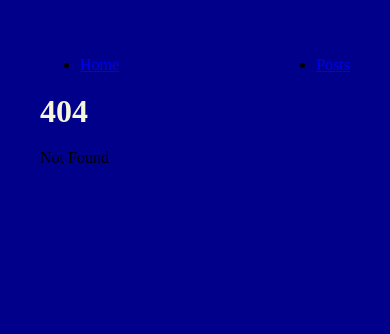
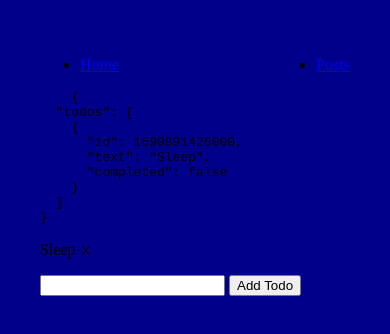
Before and after one commit to Cod3Andy/SvelteKit-Course, a SvelteKit app: page /todos in a window 390 px wide. Before the commit this address had no page. Shown: the top 334 px of the page. Built offline with nearby package versions, Linux system fonts and the light colour scheme.

Commit message:
workingWithFormsUsingAPIBreakpoints

```diff
--- /dev/null
+++ b/src/lib/server/database.ts
@@ -0,0 +1,34 @@
+type Todo = {
+    id: number
+    text: string
+    completed: boolean
+}
+
+let todos: Todo[] = [
+    {
+        id: Date.now(),
+        text: 'Sleep',
+        completed: false
+    },
+];
+
+export function getTodos(){
+    return todos;
+};
+
+export function addTodo(text:string){
+    const todo: Todo = {
+    id: Date.now(),
+    text,
+    completed: false
+    };
+    todos.push(todo);
+};
+
+export function removeTodo(id:number){
+    todos = todos.filter((todo)=> todo.id !== id)
+};
+
+export function clearTodos() {
+    todos = [];
+};
--- a/src/routes/api/posts/+server.ts
+++ b/src/routes/api/posts/+server.ts
@@ -3,14 +3,13 @@ import type { RequestHandler } from "./$types";
 
 import db from '$lib/database';
 
-export const GET: RequestHandler = async (event) => {
+export const GET: RequestHandler = async ({ url }) => {
+    const limit = Number(url.searchParams.get('limit') ?? 30);
+    const order = url.searchParams.get('order') ?? 'asc';
+
     const posts = await db.post.findMany({
-        take: Math.round(Math.random() * 30),
+        orderBy: {id: order},
+        take: limit
     });
-
-    event.setHeaders({
-        'Cache-Control': 'public, max-age=0, s-maxage=60',
-    });
-
     return json(posts);
 };
--- a/src/routes/posts/[slug]/+page.server.ts
+++ b/src/routes/posts/[slug]/+page.server.ts
@@ -2,7 +2,8 @@ export type { PageServerLoad } from "./$types";
 import db from '$lib/database';
 import { error } from "@sveltejs/kit";
 
-export const load: PageServerLoad = async ({ params }) => {
+export const load: PageServerLoad = async ({ params, parent }) => {
+    const parentData = await parent();
     const post = await db.post.findUnique({
         where: { slug: params.slug }
     });
--- /dev/null
+++ b/src/routes/todos/+page.server.ts
@@ -0,0 +1,8 @@
+import type { PageServerLoad } from './$types';
+
+import { getTodos } from '$lib/server/database';
+
+export const load: PageServerLoad = async () => {
+    const todos = getTodos();
+    return { todos };
+};
--- /dev/null
+++ b/src/routes/todos/+page.svelte
@@ -0,0 +1,94 @@
+<script lang="ts">
+	import { invalidate, invalidateAll } from '$app/navigation';
+    import type { PageData } from './$types';
+
+    type Data = {
+    success: boolean
+    errors: Record<string, string>
+    };
+
+    export let data: PageData;
+
+    let form: Data;
+
+    async function addTodo(event: Event){
+        const formEl = event.target as HTMLFormElement;
+        const data = new FormData(formEl);
+
+        const response = await fetch(formEl.action, {
+            method: 'POST',
+            body: data,
+        });
+        const responseData = await response.json();
+
+        form = responseData;
+
+        formEl.reset();
+
+        await invalidateAll();
+    };
+
+    async function removeTodo(event: Event){
+        const formEl = event.target as HTMLFormElement;
+        const data = new FormData(formEl);
+
+        const response = await fetch(formEl.action, {
+            method: 'DELETE',
+            body: data,
+        });
+
+        await invalidateAll();
+    };
+</script>
+
+<pre>
+    {JSON.stringify(data, null, 2)}
+</pre>
+
+<ul>
+    {#each data.todos as todo}
+        <li>
+            <span>{todo.text}</span>
+            <form on:submit|preventDefault={removeTodo} method="POST">
+                <input type="hidden" name="id" value={todo.id}/>
+                <button class="delete" type="submit">X</button>
+            </form>
+        </li>
+    {/each}
+</ul>
+
+<form on:submit|preventDefault={addTodo} method="POST">
+    <input type="text" name="todo"/>
+    {#if form?.errors?.todo}
+        <p class="error">This field is required</p>
+    {/if}
+    <button type="submit">Add Todo</button>
+</form>
+
+{#if form?.success}
+    <p>Added todo!</p>
+{/if}
+
+<style>
+    ul{
+        padding: 0;
+    }
+    li{
+        display: flex;
+        justify-content: space-between;
+        align-items: center;
+    }
+
+    span{
+        text-transform: capitalize;
+    }
+
+    .delete{
+        margin: 0;
+        background: none;
+        border: none;
+    }
+    .error{
+        color: orangered;
+    }
+</style>
--- /dev/null
+++ b/src/routes/todos/+server.ts
@@ -0,0 +1,38 @@
+import { json } from '@sveltejs/kit';
+import type { RequestHandler } from './$types';
+
+import { addTodo, removeTodo } from '$lib/server/database';
+
+type Data = {
+    success: boolean
+    errors: Record<string, string>
+};
+
+export const POST: RequestHandler = async ({request}) => {
+    const formData = await request.formData();
+    const todo = String(formData.get('todo'));
+
+    const data: Data = {
+        success: false,
+        errors: {},
+    };
+
+    if (!todo){
+        data.errors.todo = 'required'
+        return json(data, {status: 400});
+    };
+
+    addTodo(todo);
+    data.success = true;
+
+    return json(data);
+};
+
+export const DELETE: RequestHandler = async({request}) => {
+    const formData = await request.formData();
+    const todoId = Number(formData.get('id'));
+
+    removeTodo(todoId);
+
+    return json({ success: true });
+};
```
Also changed, not shown: src/routes/+page.svelte (+23 -1 lines), src/routes/+page.ts (+6 -2 lines).
